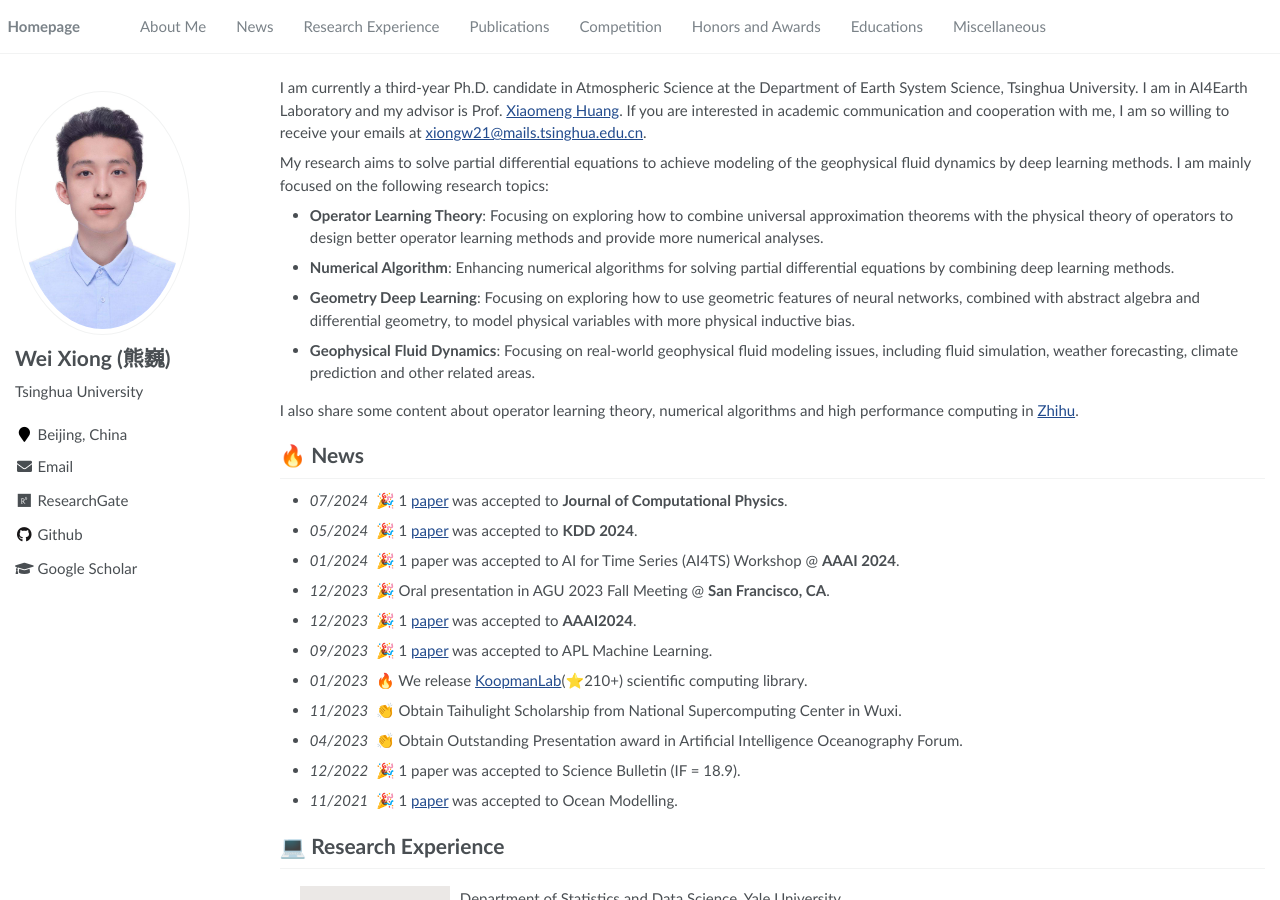
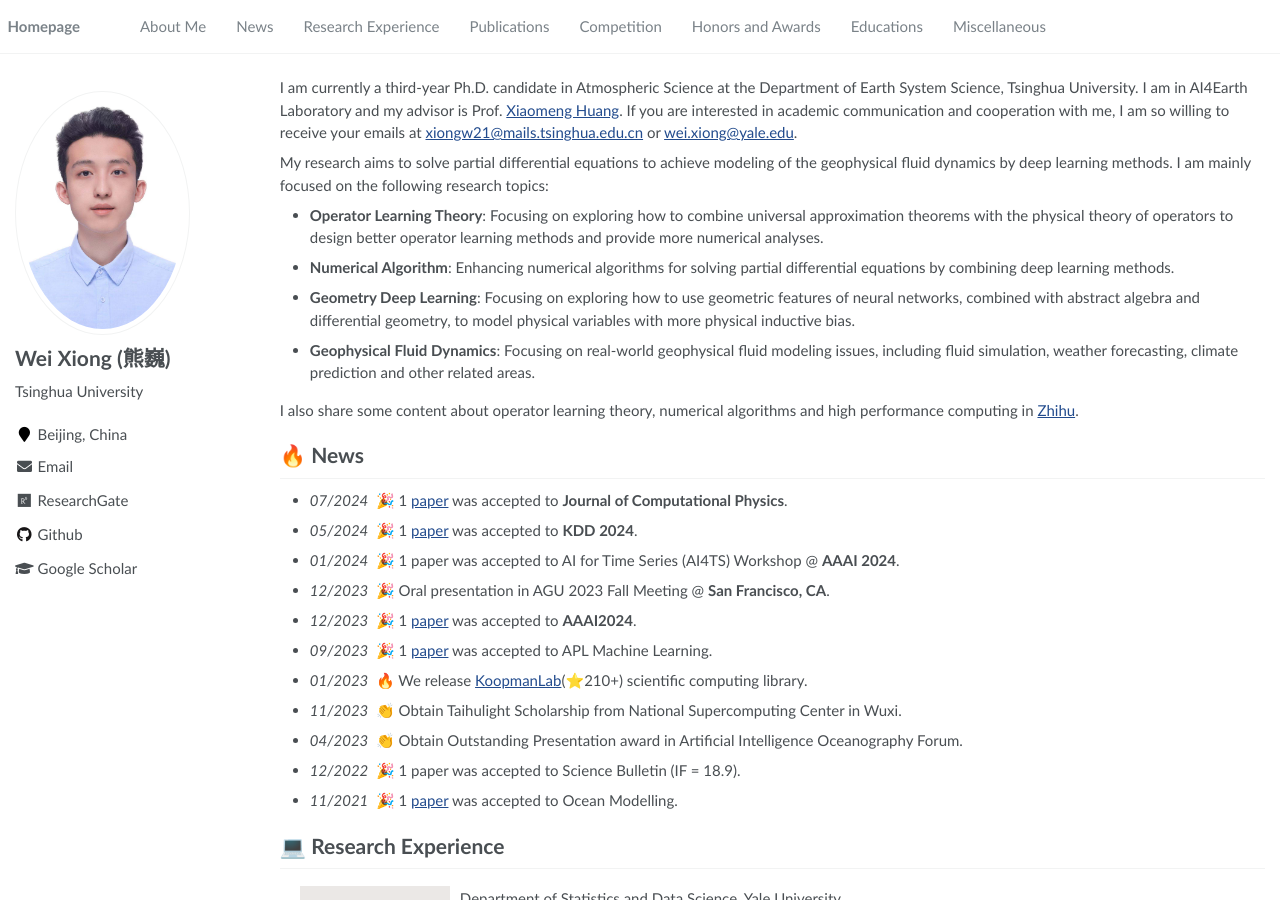
Before and after one commit to XiongWeiTHU/XiongWeiTHU.github.io, a Jekyll site: the page built from _pages/about.md, in a window 1280 px wide and 900 px high. Built offline with Jekyll 4.4.1, drawn with Linux system fonts in a browser that asks for light colours.

Commit message:
Update about.md

```diff
--- a/_pages/about.md
+++ b/_pages/about.md
@@ -17,7 +17,7 @@ redirect_from:
 
 <span class='anchor' id='about-me'></span>
 
-I am currently a third-year Ph.D. candidate in Atmospheric Science at the Department of Earth System Science, Tsinghua University. I am in AI4Earth Laboratory and my advisor is Prof. [Xiaomeng Huang](http://faculty.dess.tsinghua.edu.cn/huangxiaomeng/en/index.htm). If you are interested in academic communication and cooperation with me, I am so willing to receive your emails at [xiongw21@mails.tsinghua.edu.cn](mailto:xiongw21@mails.tsinghua.edu.cn).
+I am currently a third-year Ph.D. candidate in Atmospheric Science at the Department of Earth System Science, Tsinghua University. I am in AI4Earth Laboratory and my advisor is Prof. [Xiaomeng Huang](http://faculty.dess.tsinghua.edu.cn/huangxiaomeng/en/index.htm). If you are interested in academic communication and cooperation with me, I am so willing to receive your emails at [xiongw21@mails.tsinghua.edu.cn](mailto:xiongw21@mails.tsinghua.edu.cn) or [wei.xiong@yale.edu](mailto:wei.xiong@yale.edu).
 
 <!-- You can find my CV here: [Curriculum Vitae](./files/cv.pdf).-->
 
```
